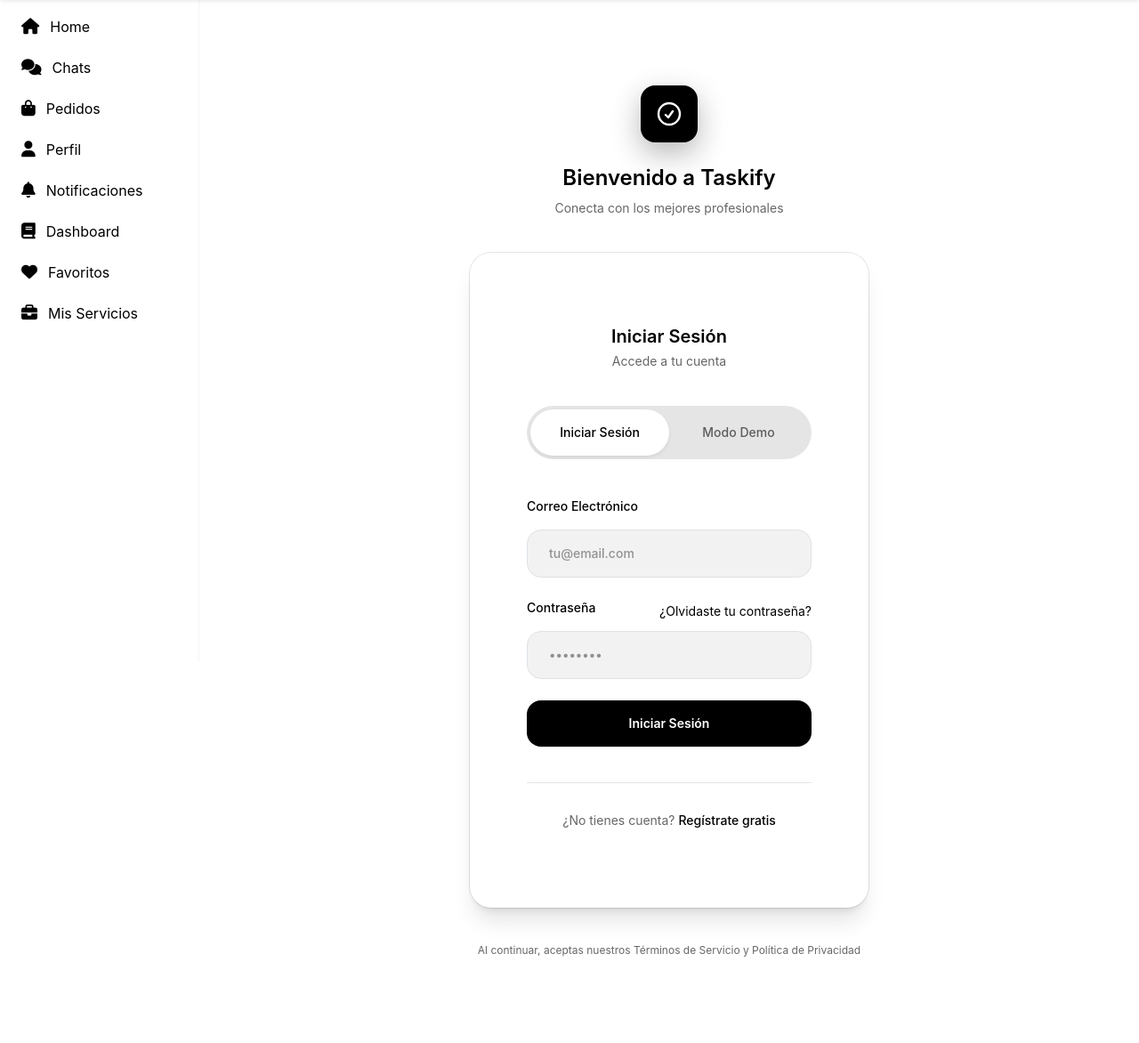
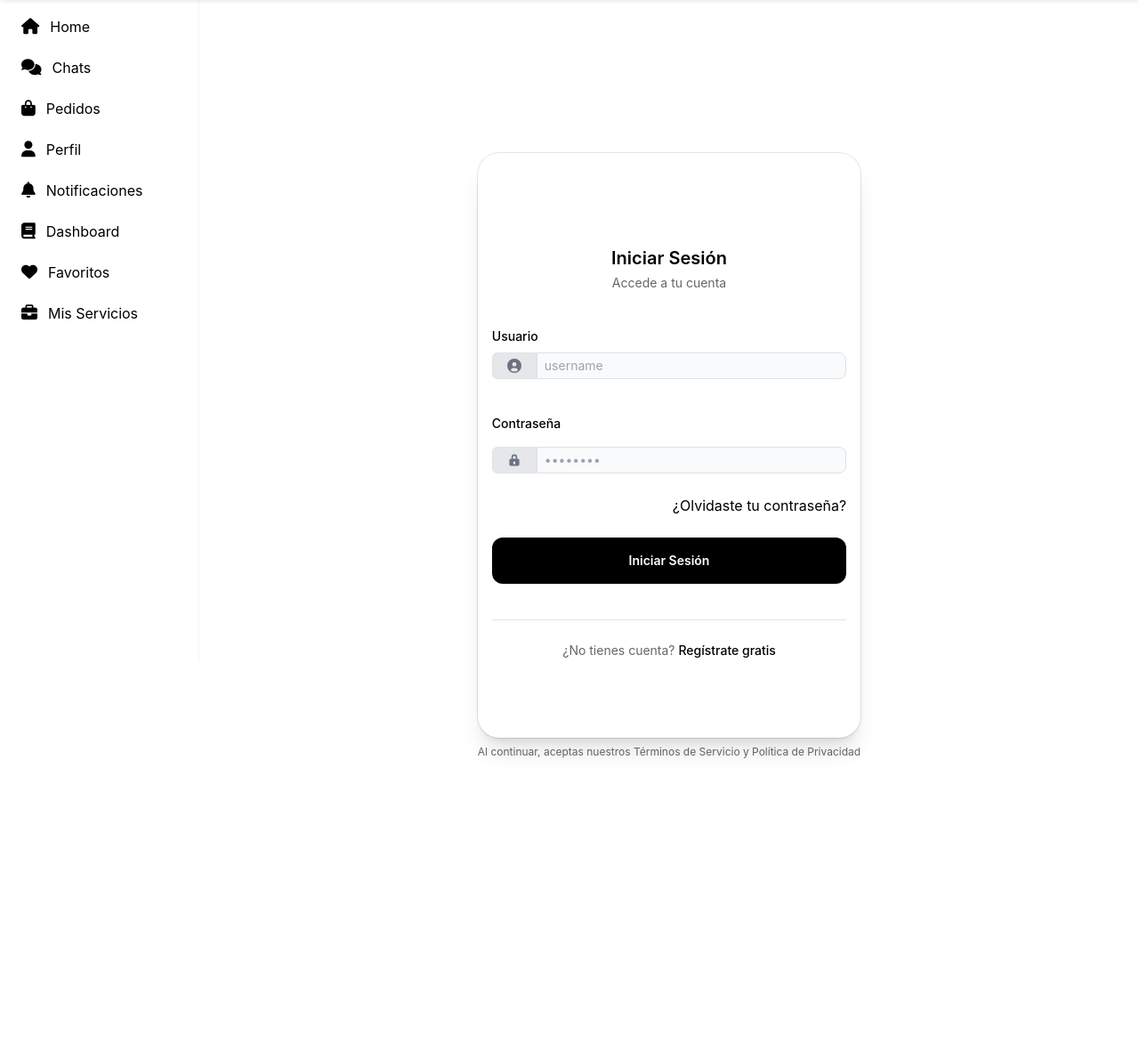
Before and after one commit to Taskify-udl/taskify-web, a Django app: page /login/ in a window 1280 px wide. Shown: the part 56-1228 px from the top of the page at 89% size. After the commit the page ends 908 px from the top, so only its background shows below. Run offline with Django 5.2, Linux system fonts and the light colour scheme; some libraries are stand-ins or nearby versions.

Commit message:
Update login.html

```diff
--- a/taskify_app/templates/registration/login.html
+++ b/taskify_app/templates/registration/login.html
@@ -3,37 +3,16 @@
 {% block title %}Iniciar Sesión{% endblock %}
 {% block content %}
     <section class="relative flex min-h-screen items-center justify-center bg-white px-4 py-16 sm:py-24">
+        <div class="min-h-screen flex items-center justify-center ">
             <div class="relative w-full max-w-md mx-auto">
-        <div class="mb-10 text-center">
-            <div class="mx-auto flex h-16 w-16 items-center justify-center rounded-2xl bg-black shadow-[0_12px_32px_rgba(15,15,15,0.3)]">
-                <svg xmlns="http://www.w3.org/2000/svg" viewBox="0 0 24 24" fill="none" stroke="currentColor"
-                     stroke-width="1.8" class="h-8 w-8 text-white">
-                    <path stroke-linecap="round" stroke-linejoin="round"
-                          d="M9 12.75L11.25 15 15 9.75M21 12a9 9 0 11-18 0 9 9 0 0118 0z"/>
-                </svg>
-            </div>
-            <h1 class="mt-6 text-2xl font-semibold text-black">Bienvenido a Taskify</h1>
-            <p class="mt-2 text-sm text-black/60">Conecta con los mejores profesionales</p>
-        </div>
 
-    <div class="rounded-3xl bg-white px-18 py-20 shadow-xl ring-1 ring-black/10 sm:px-16 sm:py-20">
-            <div class="mb-10 text-center">
+                <div class="px-3 rounded-3xl bg-white px-18 py-20 mt-8 shadow-xl ring-1 ring-black/10 sm:px-16 sm:py-20">
+                    <div class="mb-10 text-center pt-4">
                         <h2 class="text-xl font-semibold text-black">Iniciar Sesión</h2>
-                <p class="mt-1 text-sm text-black/60">Accede a tu cuenta</p>
+                        <p class="mb-2 mt-1 text-sm text-black/60">Accede a tu cuenta</p>
                     </div>
 
                     <div>
-                <div class="mb-10 grid grid-cols-2 overflow-hidden rounded-full bg-black/10 p-1 text-sm font-medium text-black/60">
-                    <button type="button" data-tab-target="login"
-                            class="tab-trigger w-full rounded-full py-3 text-black shadow-sm transition-all duration-150 ease-out bg-white">
-                        Iniciar Sesión
-                    </button>
-                    <button type="button" data-tab-target="demo"
-                            class="tab-trigger w-full rounded-full py-3 transition-all duration-150 ease-out text-black/60">
-                        Modo Demo
-                    </button>
-                </div>
-
                         <div data-tab-panel="login" class="space-y-8">
                             <form method="post" action="{% url 'login' %}" class="space-y-6" id="login-form">
                                 {% csrf_token %}
@@ -43,36 +22,78 @@
                                     </div>
                                 {% endif %}
 
+                                <!-- Usuario / Correo -->
                                 <div class="space-y-2">
-                            <label for="login-username" class="text-sm font-medium text-black">
-                                Correo Electrónico
+                                    <label for="login-username" class="block text-sm font-medium text-black">
+                                        Usuario
                                     </label>
-                            <div>
-                                <input type="text" name="username" id="login-username"
-                                       class="w-full rounded-2xl border border-black/10 bg-black/5 py-3 px-4 text-sm font-medium text-black placeholder-black/40 focus:border-black focus:bg-white focus:outline-none focus:ring-2 focus:ring-black/20"
-                                       placeholder="tu@email.com" required
-                                       value="{{ request.POST.username|default:'' }}">
+
+                                    <div class="flex">
+                                <span class="inline-flex items-center px-3 text-sm text-gray-900 bg-gray-200 border border-e-0 border-gray-300 rounded-s-md dark:bg-gray-600 dark:text-gray-400 dark:border-gray-600">
+                                  <!-- Icono usuario -->
+                                  <svg class="w-4 h-4 text-gray-500 dark:text-gray-400" aria-hidden="true"
+                                       xmlns="http://www.w3.org/2000/svg"
+                                       fill="currentColor" viewBox="0 0 20 20">
+                                    <path d="M10 0a10 10 0 1 0 10 10A10.011 10.011 0  0 0 10 0Zm0 5a3 3 0 1 1 0 6 3 3 0 0 1 0-6Zm0 13a8.949 8.949 0 0 1-4.951-1.488A3.987 3.987 0 0 1 9 13h2a3.987 3.987 0 0 1 3.951 3.512A8.949 8.949 0 0 1 10 18Z"/>
+                                  </svg>
+                                </span>
+                                        <input
+                                                type="text"
+                                                id="login-username"
+                                                name="username"
+                                                placeholder="username"
+                                                value="{{ request.POST.username|default:'' }}"
+                                                class="px-2 py-1 rounded-none rounded-e-lg bg-gray-50 border text-gray-900 focus:ring-blue-500 focus:border-blue-500 block flex-1 min-w-0 w-full text-sm border-gray-300 p-2.5 dark:bg-gray-700 dark:border-gray-600 dark:placeholder-gray-400 dark:text-white dark:focus:ring-blue-500 dark:focus:border-blue-500"
+                                                required
+                                        />
                                     </div>
                                 </div>
 
-                        <div class="space-y-2">
+                                <!-- Contraseña -->
+                                <div class="space-y-2 pt-3">
                                     <div class="flex items-center justify-between text-sm">
                                         <label for="login-password" class="font-medium text-black">Contraseña</label>
+
+                                    </div>
+
+                                    <div class="flex">
+                                <span class="inline-flex items-center px-3 text-sm text-gray-900 bg-gray-200 border border-e-0 border-gray-300 rounded-s-md dark:bg-gray-600 dark:text-gray-400 dark:border-gray-600">
+                                  <!-- Icono candado -->
+                                  <svg class="w-4 h-4 text-gray-500 dark:text-gray-400"
+                                       xmlns="http://www.w3.org/2000/svg" fill="currentColor"
+                                       viewBox="0 0 20 20" aria-hidden="true">
+                                    <path d="M10 2a4 4 0 00-4 4v2H5a2 2 0 00-2 2v6a2 2 0 002 2h10a2 2 0 002-2v-6a2 2 0 00-2-2h-1V6a4 4 0 00-4-4Zm-2 6V6a2 2 0 114 0v2H8Zm2 4a1.5 1.5 0 011.5 1.5v1a1.5 1.5 0 11-3 0v-1A1.5 1.5 0 0110 12Z"/>
+                                  </svg>
+                                </span>
+                                        <input
+                                                type="password"
+                                                id="login-password"
+                                                name="password"
+                                                placeholder="••••••••"
+                                                class="px-2 py-1 rounded-none rounded-e-lg bg-gray-50 border text-gray-900 focus:ring-blue-500 focus:border-blue-500 block flex-1 min-w-0 w-full text-sm border-gray-300 p-2.5 dark:bg-gray-700 dark:border-gray-600 dark:placeholder-gray-400 dark:text-white dark:focus:ring-blue-500 dark:focus:border-blue-500"
+                                                required
+                                        />
+                                    </div>
+                                </div>
+                                <div class="flex justify-end">
+
                                     <button type="button" class="text-black transition-colors hover:text-black/60">
                                         ¿Olvidaste tu contraseña?
                                     </button>
                                 </div>
-                            <div>
-                                <input type="password" name="password" id="login-password"
-                                       class="w-full rounded-2xl border border-black/10 bg-black/5 py-3 px-4 text-sm font-medium text-black placeholder-black/40 focus:border-black focus:bg-white focus:outline-none focus:ring-2 focus:ring-black/20"
-                                       placeholder="••••••••" required>
-                            </div>
+
+
+                                <div
+                                        class="mt-4 w-full rounded-xl bg-black py-3 text-sm font-semibold text-white text-center cursor-pointer select-none
+           transition-transform duration-150 hover:-translate-y-0.5 hover:bg-black/80 focus-visible:outline-none"
+                                        role="button"
+                                        tabindex="0"
+                                        onclick="document.getElementById('login-form').submit()"
+                                        onkeydown="if (event.key === 'Enter' || event.key === ' ') { event.preventDefault(); document.getElementById('login-form').submit(); }"
+                                >
+                                    Iniciar Sesión
                                 </div>
 
-                        <button type="submit"
-                                class="mt-4 w-full rounded-2xl bg-black py-3 text-sm font-semibold text-white transition-transform duration-150 hover:-translate-y-0.5 hover:bg-black/80 focus-visible:outline focus-visible:outline-2 focus-visible:outline-offset-2 focus-visible:outline-black">
-                            Iniciar Sesión
-                        </button>
                             </form>
                         </div>
 
@@ -84,7 +105,8 @@
                             <button type="button" data-demo-user data-username="cliente_demo" data-password="demo123"
                                     class="flex w-full items-center gap-3 rounded-2xl border border-black/10 bg-white px-4 py-3 text-left text-sm font-medium text-black shadow-sm transition-all hover:-translate-y-0.5 hover:border-black/30 hover:shadow-md">
                         <span class="flex h-10 w-10 items-center justify-center rounded-xl bg-black/10 text-black">
-                            <svg xmlns="http://www.w3.org/2000/svg" viewBox="0 0 24 24" fill="none" stroke="currentColor"
+                            <svg xmlns="http://www.w3.org/2000/svg" viewBox="0 0 24 24" fill="none"
+                                 stroke="currentColor"
                                  stroke-width="1.6" class="h-5 w-5">
                                 <path stroke-linecap="round" stroke-linejoin="round"
                                       d="M15.75 7.5a3.75 3.75 0 11-7.5 0 3.75 3.75 0 017.5 0zM4.5 19.125a7.125 7.125 0 0114.25 0V21H4.5v-1.875z"/>
@@ -96,10 +118,12 @@
                         </span>
                             </button>
 
-                    <button type="button" data-demo-user data-username="proveedor_freelancer" data-password="demo123"
+                            <button type="button" data-demo-user data-username="proveedor_freelancer"
+                                    data-password="demo123"
                                     class="flex w-full items-center gap-3 rounded-2xl border border-black/10 bg-white px-4 py-3 text-left text-sm font-medium text-black shadow-sm transition-all hover:-translate-y-0.5 hover:border-black/30 hover:shadow-md">
                         <span class="flex h-10 w-10 items-center justify-center rounded-xl bg-black/10 text-black">
-                            <svg xmlns="http://www.w3.org/2000/svg" viewBox="0 0 24 24" fill="none" stroke="currentColor"
+                            <svg xmlns="http://www.w3.org/2000/svg" viewBox="0 0 24 24" fill="none"
+                                 stroke="currentColor"
                                  stroke-width="1.6" class="h-5 w-5">
                                 <path stroke-linecap="round" stroke-linejoin="round"
                                       d="M9 6.75V5.25A2.25 2.25 0 0111.25 3h1.5A2.25 2.25 0 0115 5.25V6.75m3 0h-12A1.5 1.5 0 005.5 8.25v9a1.5 1.5 0 001.5 1.5h10.5a1.5 1.5 0 001.5-1.5v-9A1.5 1.5 0 0018 6.75zM9.75 11.25h4.5M9.75 15h4.5"/>
@@ -114,7 +138,8 @@
                             <button type="button" data-demo-user data-username="admin_empresa" data-password="demo123"
                                     class="flex w-full items-center gap-3 rounded-2xl border border-black/10 bg-white px-4 py-3 text-left text-sm font-medium text-black shadow-sm transition-all hover:-translate-y-0.5 hover:border-black/30 hover:shadow-md">
                         <span class="flex h-10 w-10 items-center justify-center rounded-xl bg-black/10 text-black">
-                            <svg xmlns="http://www.w3.org/2000/svg" viewBox="0 0 24 24" fill="none" stroke="currentColor"
+                            <svg xmlns="http://www.w3.org/2000/svg" viewBox="0 0 24 24" fill="none"
+                                 stroke="currentColor"
                                  stroke-width="1.6" class="h-5 w-5">
                                 <path stroke-linecap="round" stroke-linejoin="round"
                                       d="M3 20.25V8.25a1.5 1.5 0 011.5-1.5h4.5v13.5m0 0H3m6 0h6m0 0V6.75h4.5a1.5 1.5 0 011.5 1.5v12h-6zm0 0H9"/>
@@ -128,7 +153,7 @@
                         </div>
                     </div>
 
-            <div class="mt-10 border-t border-black/10 pt-8 pb-2 text-center text-sm text-black/60">
+                    <div class="mt-10 border-t border-black/10 pt-4  pb-2 text-center text-sm text-black/60">
                         <p>
                             ¿No tienes cuenta?
                             <a href="{% url 'signup' %}" class="font-medium text-black hover:text-black/60">
@@ -138,9 +163,10 @@
                     </div>
                 </div>
 
-        <p class="mt-10 text-center text-xs text-black/60">
+                <p class="pt-2 text-center text-xs text-black/60 ">
                     Al continuar, aceptas nuestros Términos de Servicio y Política de Privacidad
                 </p>
+            </div>
         </div>
     </section>
 
```
Lines whose indentation alone changed are shown as unchanged.
